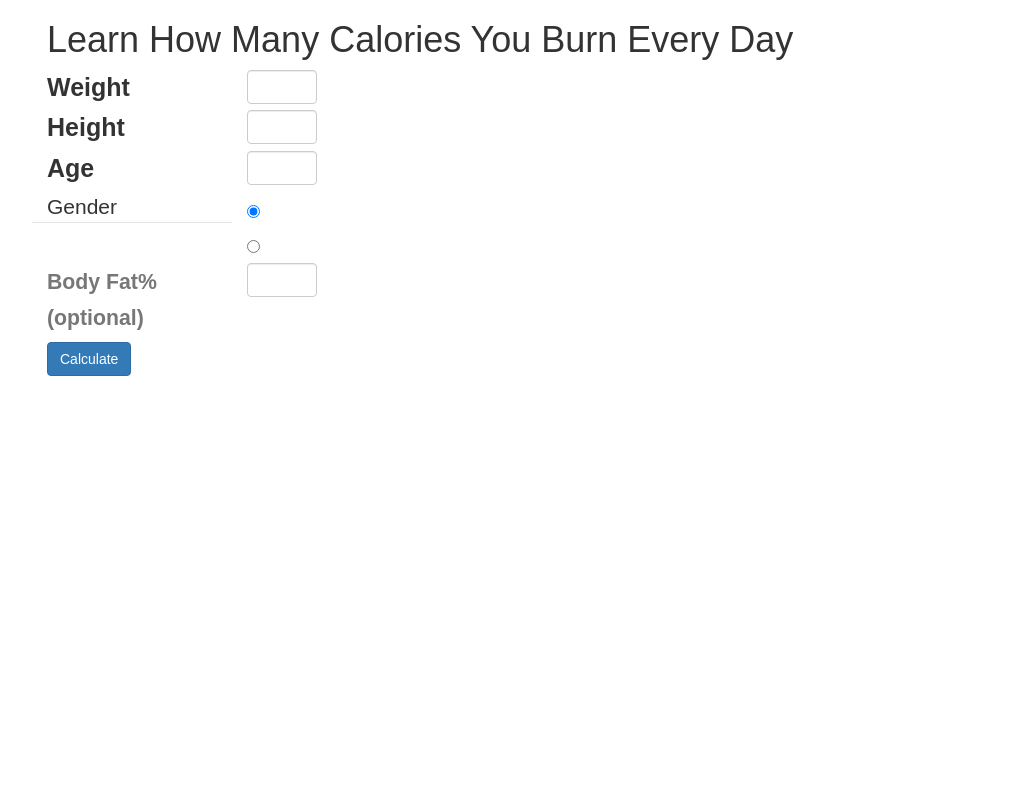
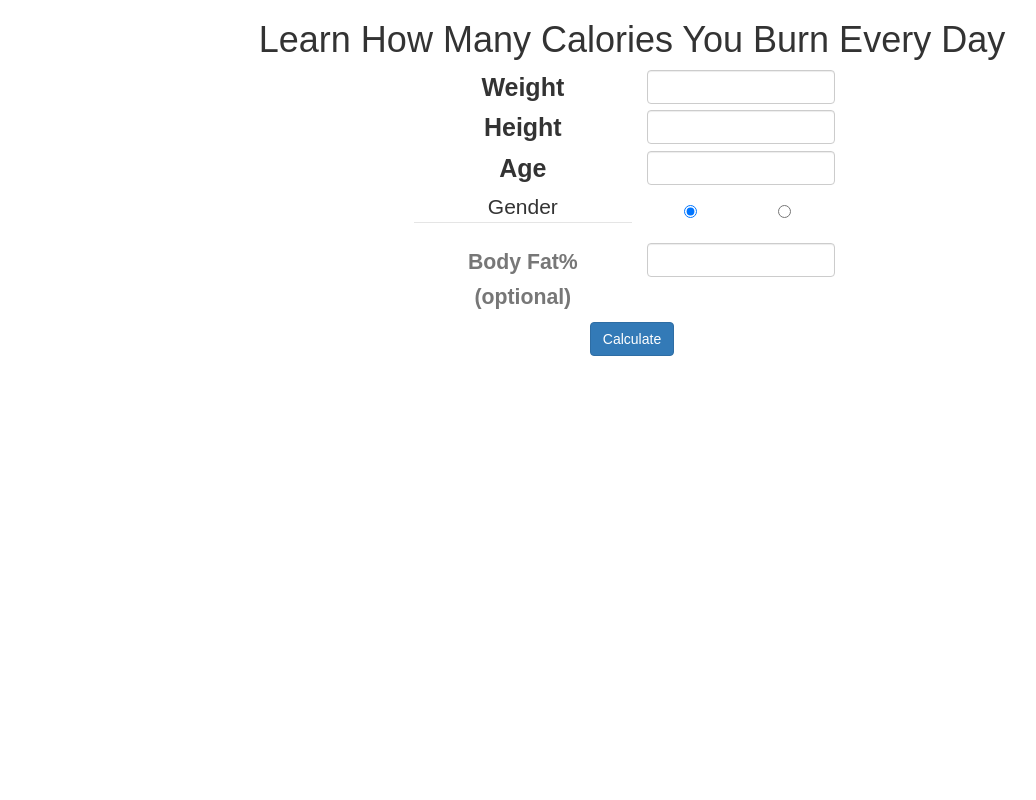
Before and after one commit to ciobanuradu96/TDEE-calculator-Flask, a Flask app: template templates/index.html in a window 1280 px wide. Shown: the whole page, without its empty margins (8-1044 px from the left). Run offline with Flask 2, Linux system fonts and the light colour scheme; the template is opened without the code that fills it, so the values that code supplies are empty; some libraries are stand-ins or nearby versions.

Commit message:
bootstrap changes

```diff
--- a/static/css/main.css
+++ b/static/css/main.css
@@ -17,3 +17,25 @@ body{
 .fa-female{
     color: pink;
 }
+#banner{
+    padding:50%;
+    margin-bottom:50%;
+}
+form {
+    text-align: center;
+  }
+
+  html,body,.container {
+    height:100%;
+}
+.container {
+    display:table;
+    width: 100%;
+    margin-top: -50px;
+    padding: 50px 0 0 0; /*set left/right padding according to needs*/
+    box-sizing: border-box;
+}
+
+.display-1{
+    text-align: center;
+}
--- a/templates/index.html
+++ b/templates/index.html
@@ -8,39 +8,43 @@
 {%block content%}
 <div class="container">
     <div class="row">
+        <div class="col col-md-8 col-md-offset-2">
             <h1 class="display-1">Learn How Many Calories You Burn Every Day</h1>
         </div>
+    </div>
     <div class="row">
+        <div class="col-md-4 col-md-offset-4">
+
             <form method="POST">
-            <div class="row mb-3">
-                <label for="mass" class="col-xs-2 col-form-label">Weight</label>
-                <div class="col-sm-1">
+                <div class="row mb-3 ">
+                    <label for="mass" class="col-md-6 col-form-label">Weight</label>
+                    <div class="col-md-6">
                         <input type="text" class="form-control" id="mass" name="mass">
                     </div>
                 </div>
                 <div class="row mb-3">
-                <label for="height" class="col-xs-2 col-form-label">Height</label>
-                <div class="col-sm-1">
+                    <label for="height" class="col-md-6 col-form-label">Height</label>
+                    <div class="col-md-6">
                         <input type="text" class="form-control" id="height" name="height">
                     </div>
                 </div>
                 <div class="row mb-3">
-                <label for="age" class="col-xs-2 col-form-label">Age</label>
-                <div class="col-sm-1">
+                    <label for="age" class="col-md-6 col-form-label">Age</label>
+                    <div class="col-md-6">
                         <input type="text" class="form-control" id="age" name="age">
                     </div>
                 </div>
-
                 <fieldset class="row mb-3">
-                <legend class="col-form-label col-xs-2 pt-0">Gender</legend>
-                <div class="col-sm-10">
-                    <div class="form-check">
-                        <input class="form-check-input" type="radio" name="sex" id="gridRadios1" value="male" checked>
+                    <legend class="col-form-label col-md-6 pt-0">Gender</legend>
+                    <div class="col-md-6">
+                        <div class="form-check col-md-6">
+                            <input class="form-check-input" type="radio" name="sex" id="gridRadios1" value="male"
+                                checked>
                             <label class="form-check-label" for="gridRadios1">
                                 <p><i class="fas fa-male"></i></p>
                             </label>
                         </div>
-                    <div class="form-check">
+                        <div class="form-check col-md-6">
                             <input class="form-check-input" type="radio" name="sex" id="gridRadios2" value="female">
                             <label class="form-check-label" for="gridRadios2">
                                 <p><i class="fas fa-female"></i></p>
@@ -48,14 +52,16 @@
                         </div>
                 </fieldset>
                 <div class="row mb-3">
-                <label for="age" class="col-xs-2 col-form-label"><small class="text-muted">Body
+                    <label for="age" class="col-md-6 col-form-label"><small class="text-muted">Body
                             Fat%(optional)</small> </label>
-                <div class="col-sm-1">
+                    <div class="col-md-6">
                         <input type="text" class="form-control" id="body_fat" name="body_fat">
                     </div>
                 </div>
                 <button type="submit" value="Submit" class="btn btn-primary">Calculate</button>
             </form>
         </div>
+    </div>
+</div>
 {{result}}
 {% endblock %}
```
Lines whose indentation alone changed are shown as unchanged.
